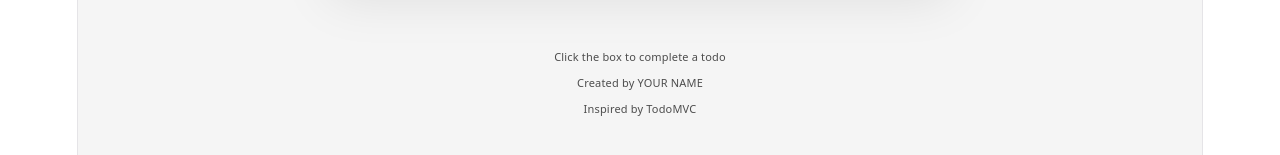
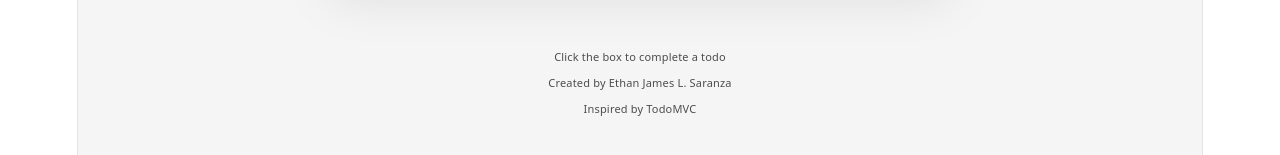
Before and after one commit to EthanJamesLSaranza/csit340-todomvc, a React (Vite) app in the folder csit340-todomvc/: page / in a window 1280 px wide. Shown: the part 415-570 px from the top of the page. Built offline with nearby package versions, Linux system fonts and the light colour scheme.

Commit message:
chore: replace YOUR NAME with Ethan James L. Saranza

```diff
--- a/csit340-todomvc/src/App.jsx
+++ b/csit340-todomvc/src/App.jsx
@@ -5,7 +5,7 @@ function App() {
   return (
     <div className="min-h-screen bg-[#f5f5f5] py-8 font-light text-[#111]">
       <Todos />
-      <Info name="YOUR NAME" />
+      <Info name="Ethan James L. Saranza" />
     </div>
   )
 }
```
